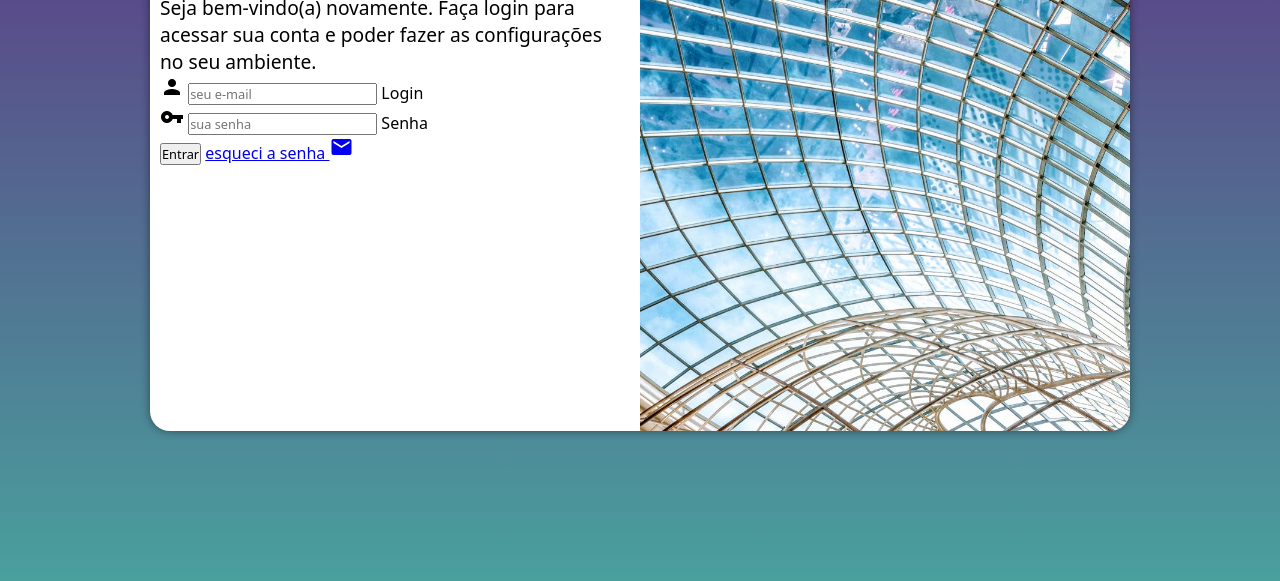
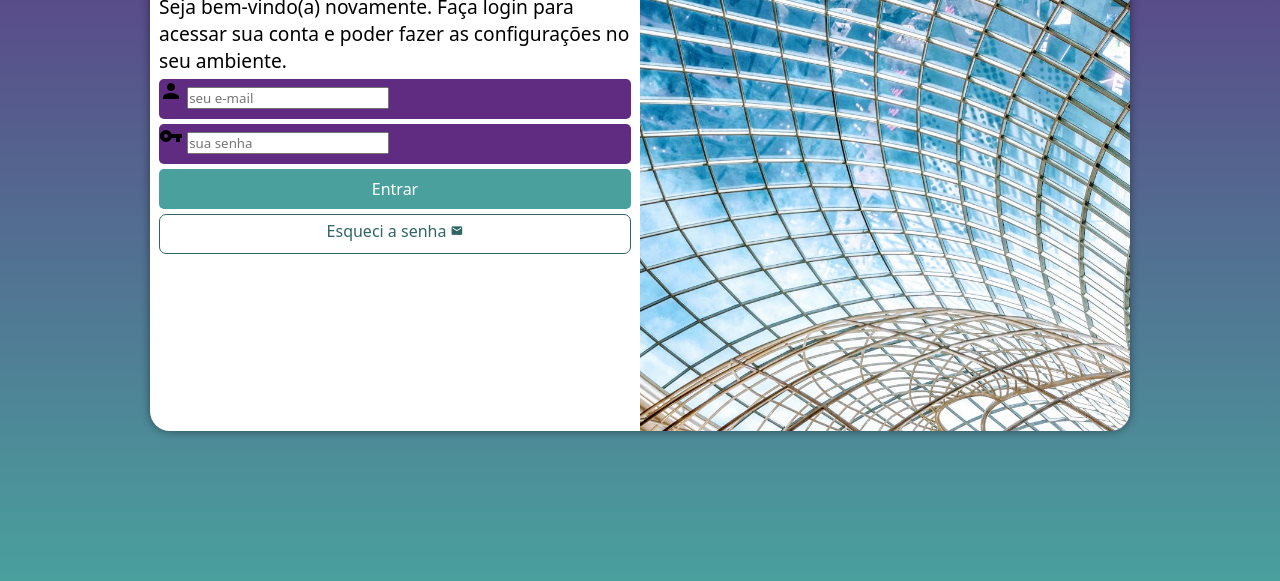
Before and after one commit to Jhonataalvess/projeto-login, a plain HTML site: page index.html in a window 1280 px wide. Shown: the part 219-800 px from the top of the page. Drawn offline with Linux system fonts and the light colour scheme.

Commit message:
atualizei o projeto

```diff
--- a/estilos/style.css
+++ b/estilos/style.css
@@ -51,7 +51,7 @@ section#login > div#imagem {
 
 section#login > div#formulario {
     display: block;
-    padding: 10px;
+    padding: 9px;
 }
 
 div#formulario > h1 {
@@ -61,8 +61,55 @@ div#formulario > h1 {
 
 div#formulario > p {
     font-size: 0.8em;
+
 }
 
-input {
+form > div.campo {
+    background-color: #5f2c82;
+    height: 40px;
+    border-radius: 5px;
+    margin: 5px 0px ;
+}
+
+div.campo > label {
+    display: none;
+}
+
+form > input[type=submit] {
+    display: block;
+    font-size: 1em;
+    width: 100%;
+    height: 40px;
+    background-color: #49a09d;
+    color: white;
+    border: none;
+    border-radius: 5px;
+    cursor: pointer;
+}
+
+form > input[type=submit]:hover {
+    background-color: #2f6664;
+}
+
+form > a.botao {
+    display: block;
+    text-align: center;
+    font-size: 1em;
+    width: 100%;
+    height: 40px;
+    padding-top: 5px;
+    margin-top: 5px;
+    background-color: white;
+    color: #2f6664;
+    border: 1px solid #2f6664;
+    border-radius: 7px;
+    text-decoration: none;
+}
+
+form > a.botao:hover {
+    background-color: #6cd3cf;
+}
+
+form > a.botao > span {
     font-size: 0.8em;
 }
--- a/index.html
+++ b/index.html
@@ -30,8 +30,8 @@
                         <label for="isenha">Senha</label>
                     </div>
                     <input type="submit" value="Entrar">
-                    <a href="esqueci.html">
-                        esqueci a senha <span class="material-icons">mail</span>
+                    <a class="botao" href="esqueci.html">
+                        Esqueci a senha <span class="material-icons">mail</span>
                     </a>
                 </form>
             </div>
```
